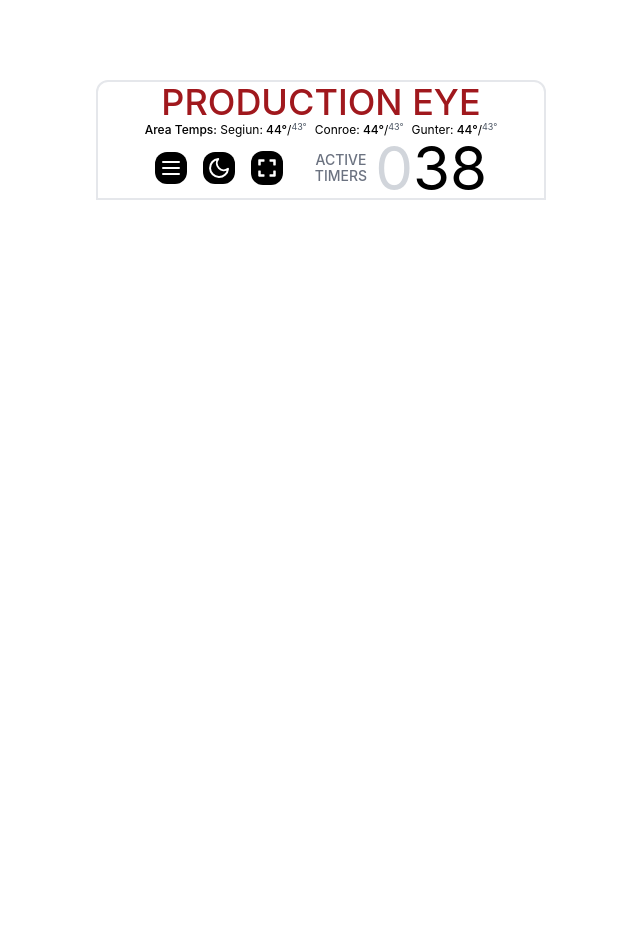
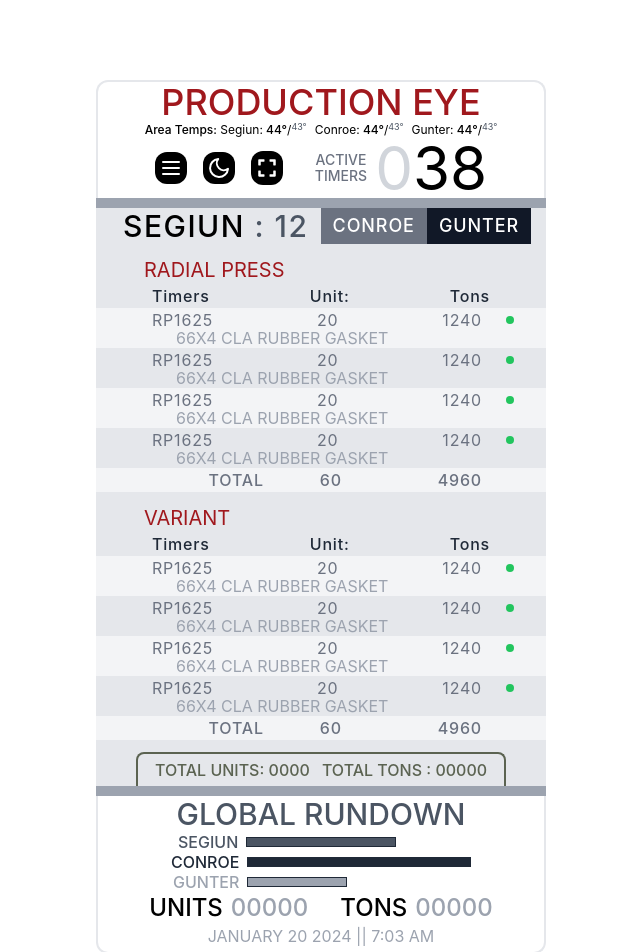
Before and after one commit to Neamul01/production-eye, a React (Create React App) app: page / in a window 1280 px wide. Shown: the top 952 px of the page, without its empty margins (319-959 px from the left). Before the commit the page ends 800 px from the top, so only its background shows below. Built offline with nearby package versions, Linux system fonts and the light colour scheme.

Commit message:
footer done

```diff
--- a/src/App.tsx
+++ b/src/App.tsx
@@ -1,12 +1,16 @@
 import React from "react";
 import "./App.css";
 import Headline from "./components/Headline";
+import Middle from "./components/Middle";
+import Footer from "./components/Footer";
 
 function App() {
   return (
     <div className="App">
       <div className="flex flex-col w-[450px] mx-auto my-20 bg-white">
         <Headline />
+        <Middle />
+        <Footer />
       </div>
     </div>
   );
--- /dev/null
+++ b/src/components/Footer.tsx
@@ -0,0 +1,51 @@
+import React from "react";
+
+function Footer() {
+  return (
+    <div className="flex flex-col items-center border-2 border-t-0 rounded-bl-xl rounded-br-xl">
+      <h2 className="text-gray-600 text-3xl uppercase font-medium">
+        global rundown
+      </h2>
+      <div className="flex justify-between flex-col w-[300px]">
+        <div className="flex items-center gap-2">
+          <p className="text-gray-600 pl-[7px] uppercase font-medium leading-5">
+            segiun
+          </p>
+          <p className="border border-gray-800 h-[10px] bg-gray-600 w-3/6"></p>
+        </div>
+        <div className="flex items-center gap-2">
+          <p className="text-gray-800 uppercase font-medium  leading-5">
+            Conroe
+          </p>
+          <p className="border border-gray-800 h-[10px] bg-gray-800 w-full"></p>
+        </div>
+        <div className="flex items-center gap-2">
+          <p className="text-gray-400 pl-[2px] uppercase font-medium  leading-5">
+            Gunter
+          </p>
+          <p className="border border-gray-800 h-[10px] bg-gray-400 w-2/6"></p>
+        </div>
+      </div>
+      {/* icon area */}
+      <div className="flex justify-between gap-8">
+        <div className="flex gap-2 items-center justify-center">
+          <p className="text-2xl flex gap-2 font-medium uppercase">
+            <span>units</span>
+            <span className="text-gray-400">00000</span>
+          </p>
+        </div>
+        <div className="flex gap-2 items-center justify-center">
+          <p className="text-2xl flex gap-2 font-medium uppercase">
+            <span>tons</span>
+            <span className="text-gray-400">00000</span>
+          </p>
+        </div>
+      </div>
+      <div className="flex items-center justify-center mb-1">
+        <p className="text-gray-400 uppercase">january 20 2024 || 7:03 am</p>
+      </div>
+    </div>
+  );
+}
+
+export default Footer;
--- a/src/components/Headline.tsx
+++ b/src/components/Headline.tsx
@@ -4,7 +4,7 @@ import { FaExpand } from "react-icons/fa";
 
 function Headline() {
   return (
-    <div className="flex flex-col items-center border-2 rounded-tl-xl rounded-tr-xl">
+    <div className="flex flex-col items-center border-2 border-b-0 rounded-tl-xl rounded-tr-xl">
       <h2 className="text-[#a0181d] text-4xl uppercase font-medium">
         production eye
       </h2>
--- /dev/null
+++ b/src/components/Middle.tsx
@@ -0,0 +1,180 @@
+import React from "react";
+
+function Middle() {
+  return (
+    <div className="border-t-[10px] border-b-[10px] border-gray-400 flex flex-col gap-3 bg-gray-200">
+      <div className="flex justify-center items-center mt-0">
+        <p className="text-3xl font-medium uppercase tracking-wider px-3">
+          segiun <span className="text-gray-600">: 12</span>
+        </p>
+        <p className="text-lg bg-gray-500 text-white font-medium uppercase tracking-wider px-3 py-1">
+          Conroe
+        </p>
+        <p className="text-lg bg-gray-900 text-white font-medium uppercase tracking-wider px-3 py-1">
+          Gunter
+        </p>
+      </div>
+      {/* radial press */}
+      <div className="flex flex-col">
+        <h3 className="text-xl text-[#a0181d] uppercase text-left  px-12">
+          radial press
+        </h3>
+        <div className="container mx-auto">
+          <div className="px-8 flex justify-between w-full">
+            <span className="px-6  py-0 text-left text-md font-medium text-gray-800 capitalize tracking-wider">
+              Timers
+            </span>
+            <span className="px-6 py-0 text-left text-md font-medium text-gray-800 capitalize tracking-wider">
+              unit:
+            </span>
+            <span className="px-6 py-0 text-left text-md font-medium text-gray-800 capitalize tracking-wider">
+              tons
+            </span>
+          </div>
+          {radial.map((item, index) => {
+            return (
+              <div
+                key={item.id}
+                className={`w-full ${
+                  index % 2 ? "bg-gray-200" : "bg-gray-100"
+                }`}
+              >
+                <div className="px-8 flex justify-between w-full">
+                  <span className="px-6  py-0 text-left text-md text-gray-500 uppercase tracking-wider">
+                    rp1625
+                  </span>
+                  <span className="px-6 py-0 text-left text-md text-gray-500 uppercase tracking-wider">
+                    20
+                  </span>
+                  <p className="flex">
+                    <span className="px-6 py-0 text-left text-md text-gray-500 uppercase tracking-wider">
+                      1240
+                    </span>
+                    <span className="w-[8px] h-[8px] mt-2 bg-green-500 rounded-full"></span>
+                  </p>
+                </div>
+                <p className="uppercase text-left pl-20 pb-1 leading-3 text-gray-400">
+                  66X4 cla rubber gasket
+                </p>
+              </div>
+            );
+          })}
+          <div className="w-full bg-gray-100 flex items-center justify-end pr-4">
+            <span className="px-2  py-0 text-left text-md font-medium text-gray-500 uppercase tracking-wider">
+              total
+            </span>
+            <span className="px-12 py-0 text-left text-md font-medium text-gray-500 uppercase tracking-wider">
+              60
+            </span>
+            <span className="px-12 py-0 text-left text-md font-medium text-gray-500 uppercase tracking-wider">
+              4960
+            </span>
+          </div>
+        </div>
+      </div>
+      {/* variant */}
+      <div className="flex flex-col">
+        <h3 className="text-xl text-[#a0181d] uppercase text-left  px-12">
+          variant
+        </h3>
+        <div className="container mx-auto">
+          <div className="px-8 flex justify-between w-full">
+            <span className="px-6  py-0 text-left text-md font-medium text-gray-800 capitalize tracking-wider">
+              Timers
+            </span>
+            <span className="px-6 py-0 text-left text-md font-medium text-gray-800 capitalize tracking-wider">
+              unit:
+            </span>
+            <span className="px-6 py-0 text-left text-md font-medium text-gray-800 capitalize tracking-wider">
+              tons
+            </span>
+          </div>
+          {radial.map((item, index) => {
+            return (
+              <div
+                key={item.id}
+                className={`w-full ${
+                  index % 2 ? "bg-gray-200" : "bg-gray-100"
+                }`}
+              >
+                <div className="px-8 flex justify-between w-full">
+                  <span className="px-6  py-0 text-left text-md text-gray-500 uppercase tracking-wider">
+                    rp1625
+                  </span>
+                  <span className="px-6 py-0 text-left text-md text-gray-500 uppercase tracking-wider">
+                    20
+                  </span>
+                  <p className="flex">
+                    <span className="px-6 py-0 text-left text-md text-gray-500 uppercase tracking-wider">
+                      1240
+                    </span>
+                    <span className="w-[8px] h-[8px] mt-2 bg-green-500 rounded-full"></span>
+                  </p>
+                </div>
+                <p className="uppercase text-left pl-20 pb-1 leading-3 text-gray-400">
+                  66X4 cla rubber gasket
+                </p>
+              </div>
+            );
+          })}
+          <div className="w-full bg-gray-100 flex items-center justify-end pr-4">
+            <span className="px-2  py-0 text-left text-md font-medium text-gray-500 uppercase tracking-wider">
+              total
+            </span>
+            <span className="px-12 py-0 text-left text-md font-medium text-gray-500 uppercase tracking-wider">
+              60
+            </span>
+            <span className="px-12 py-0 text-left text-md font-medium text-gray-500 uppercase tracking-wider">
+              4960
+            </span>
+          </div>
+        </div>
+      </div>
+
+      <div className="px-10 bg-transparent">
+        <div className="border-2 border-b-0 rounded-tl-lg rounded-tr-lg border-[#5b6351] p-1 flex justify-center gap-3">
+          <p className="text-[#5b6351] font-medium uppercase">
+            total units: 0000
+          </p>
+          <p className="text-[#5b6351] font-medium uppercase">
+            {" "}
+            total tons : 00000
+          </p>
+        </div>
+      </div>
+    </div>
+  );
+}
+
+export default Middle;
+
+const radial = [
+  {
+    id: 1,
+    name: "rp1625",
+    unit: "20",
+    tons: "1240",
+    description: "66X4 cla rubber gasket",
+  },
+  {
+    id: 2,
+    name: "rp1625",
+    unit: "20",
+    tons: "1240",
+    description: "66X4 cla rubber gasket",
+  },
+  {
+    id: 3,
+    name: "rp1625",
+    unit: "20",
+    tons: "1240",
+    description: "66X4 cla rubber gasket",
+  },
+  {
+    id: 4,
+    name: "rp1625",
+    unit: "20",
+    tons: "1240",
+    description: "66X4 cla rubber gasket",
+  },
+];
```
